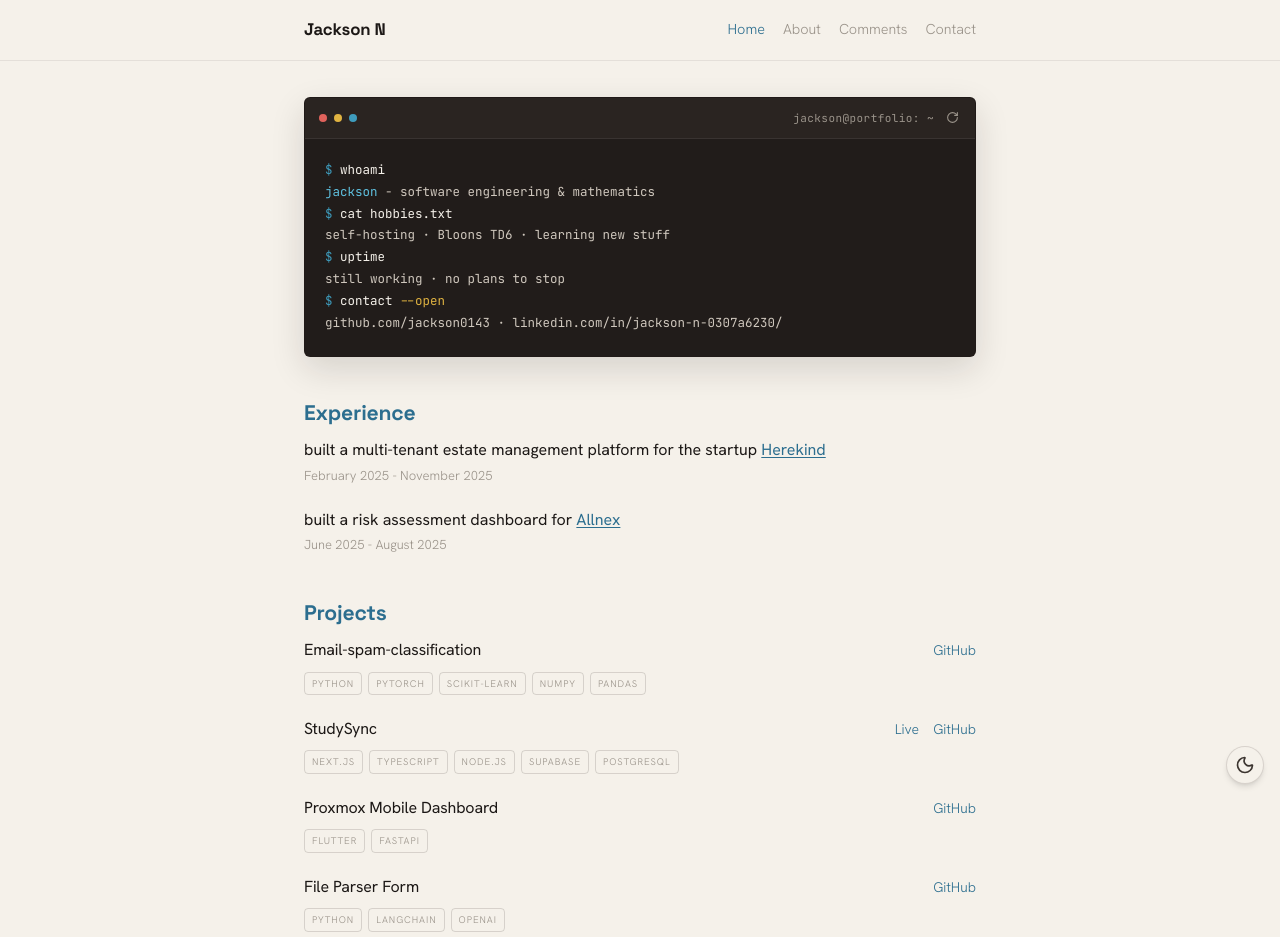
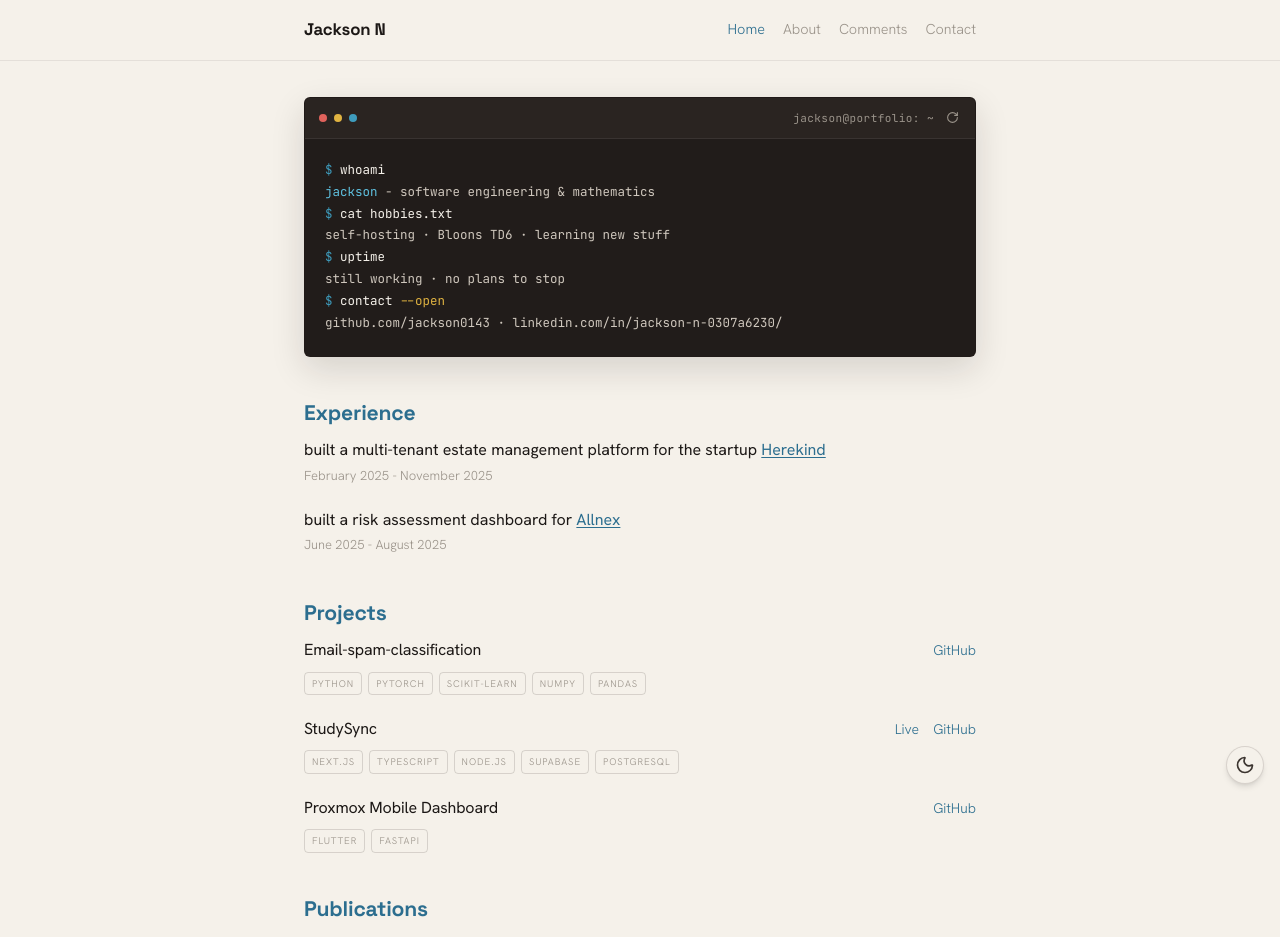
Before and after one commit to jackson0143/personal-site, a Next.js app: page / in a window 1280 px wide. Shown: the top 937 px of the page. Built offline with nearby package versions, Linux system fonts and the light colour scheme.

Commit message:
removed proj

```diff
--- a/app/page.tsx
+++ b/app/page.tsx
@@ -32,13 +32,13 @@ const PROJECTS: Project[] = [
       { label: "GitHub", href: "https://github.com/jackson0143/proxmox-dashboard-mobile" },
     ],
   },
-  {
-    title: "File Parser Form",
-    tags: ["Python", "LangChain", "OpenAI"],
-    links: [
-      { label: "GitHub", href: "https://github.com/jackson0143/File-Parser-LLM" },
-    ],
-  },
+  // {
+  //   title: "File Parser Form",
+  //   tags: ["Python", "LangChain", "OpenAI"],
+  //   links: [
+  //     { label: "GitHub", href: "https://github.com/jackson0143/File-Parser-LLM" },
+  //   ],
+  // },
 ];
 
 export default function Home() {
```
